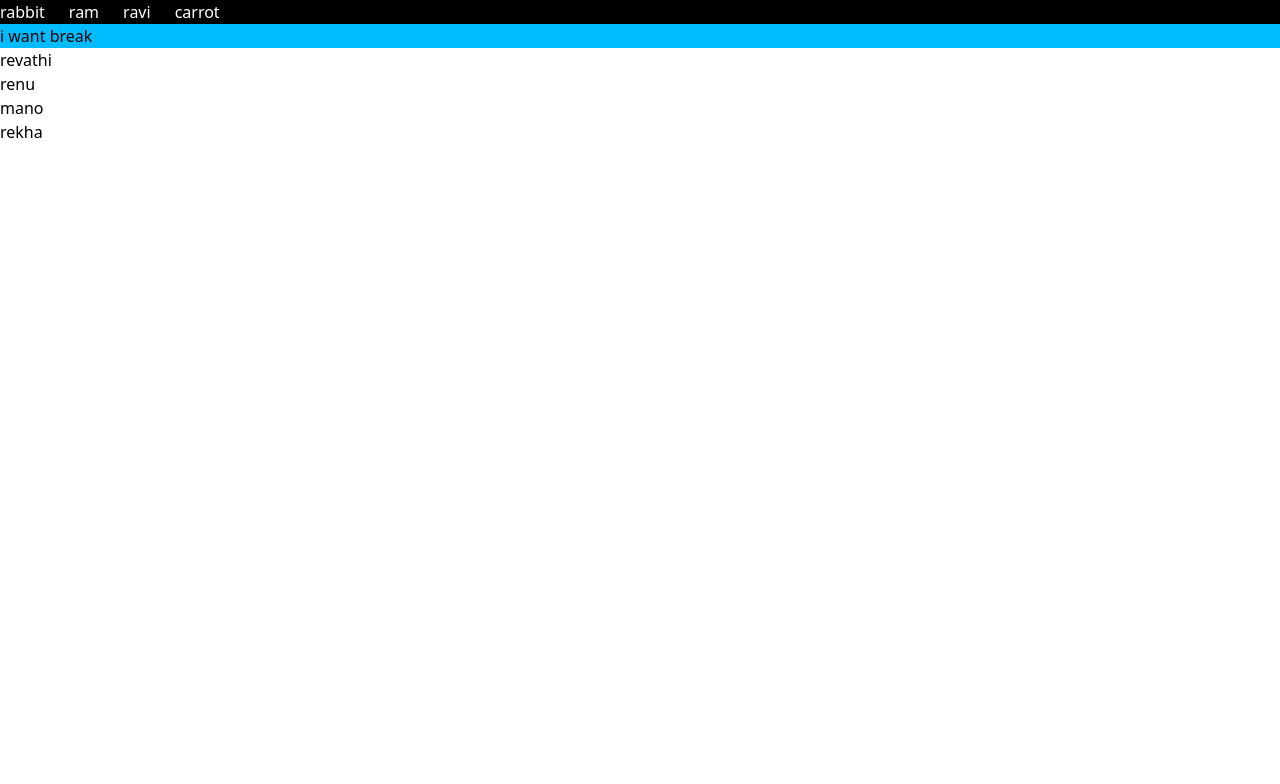
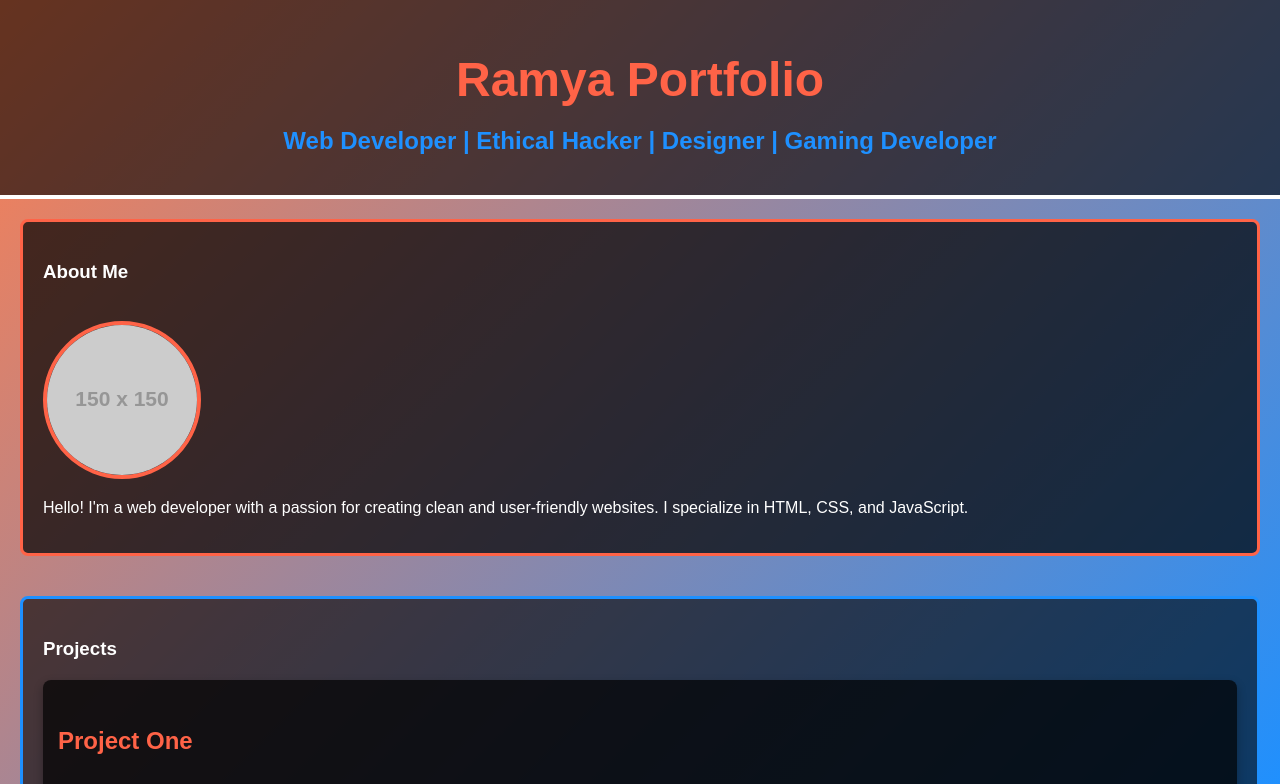
Before and after one commit to ramya8468/CloudAssessment, a plain HTML site: page index.html in a window 1280 px wide. Shown: the top 784 px of the page. Drawn offline with nearby package versions, Linux system fonts and the light colour scheme; placeholder pictures from the web are drawn by us.

Commit message:
Add files via upload

```diff
--- a/index.html
+++ b/index.html
@@ -1,36 +1,152 @@
-<!doctype html>
-<html>
-  <head>
-    <meta charset="UTF-8" />
-    <meta name="viewport" content="width=device-width, initial-scale=1.0" />
-    <script src="https://cdn.jsdelivr.net/npm/@tailwindcss/browser@4"></script>
-  </head>
-  <body>
-   <nav class="bg-black">
-    <ul class="flex space-x-6">
-        <li>
-            <a href="./index.html"class="text-white">rabbit</a>
-        </li>
-        <li>
-            <a href="./ram.html"class="text-white">ram</a>
-        </li>
-        <li>
-            <a href="./ravi.html"class="text-white">ravi</a>
-        </li>
-        <li>
-            <a href="./carrot.html"class="text-white">carrot</a>
-        </li>
-    </ul>
-   </nav>
-   <footer class="bg-sky-400">
-    <h1>i want break</h1>
-   </footer>
-   <div class="flex-container">
-   <div>revathi</div>
-   <div>renu</div>
-   <div>mano</div>
-   <div>rekha</div>
-   </div>
+<!DOCTYPE html>
+<html lang="en">
+<head>
+  <meta charset="UTF-8">
+  <title>Ramya Portfolio</title>
+  <style>
+    /* Body Styling */
+    body {
+      font-family: Arial, sans-serif;
+      margin: 0;
+      padding: 0;
+      background: linear-gradient(135deg, #ff7f50, #1e90ff); /* Colorful gradient */
+      color: white;
+      height: 100vh;
+      display: flex;
+      flex-direction: column;
+      justify-content: space-between;
+    }
 
-  </body>
+    /* Header Styling */
+    header {
+      text-align: center;
+      padding: 20px;
+      background: rgba(0, 0, 0, 0.6);
+      border-bottom: 4px solid #fff;
+    }
+
+    h1 {
+      font-size: 3em;
+      margin-bottom: 10px;
+      color: #ff6347;
+    }
+
+    h2 {
+      color: #1e90ff;
+      font-size: 1.5em;
+    }
+
+    /* About Me Section */
+    section {
+      padding: 20px;
+      margin: 20px;
+      border-radius: 8px;
+    }
+
+    #about {
+      background: rgba(0, 0, 0, 0.7); /* Slightly darker background for contrast */
+      border: 3px solid #ff6347;
+    }
+
+    /* Profile Image */
+    #profile-img {
+      border-radius: 50%;
+      width: 150px;
+      height: 150px;
+      object-fit: cover;
+      margin-top: 20px;
+      border: 4px solid #ff6347;
+    }
+
+    /* Projects Section */
+    #projects {
+      background: rgba(0, 0, 0, 0.6);
+      border: 3px solid #1e90ff;
+    }
+
+    .project {
+      background-color: rgba(0, 0, 0, 0.7);
+      padding: 15px;
+      border-radius: 8px;
+      margin: 20px 0;
+      box-shadow: 0 4px 10px rgba(0,0,0,0.3);
+    }
+
+    .project img {
+      width: 100%;
+      border-radius: 8px;
+    }
+
+    .project h4 {
+      font-size: 1.5em;
+      color: #ff6347;
+    }
+
+    /* Contact Section */
+    #contact {
+      background: rgba(0, 0, 0, 0.7);
+      border: 3px solid #1e90ff;
+    }
+
+    /* Footer Styling */
+    footer {
+      text-align: center;
+      padding: 10px;
+      background-color: rgba(0, 0, 0, 0.8);
+      color: #ff6347;
+    }
+
+    /* Links Styling */
+    a {
+      text-decoration: none;
+      color: #1e90ff;
+    }
+
+    a:hover {
+      color: #ff6347;
+    }
+
+  </style>
+</head>
+<body>
+
+  <header>
+    <h1>Ramya Portfolio</h1>
+    <h2>Web Developer | Ethical Hacker | Designer | Gaming Developer</h2>
+  </header>
+
+  <section id="about">
+    <h3>About Me</h3>
+    <img id="profile-img" src="https://via.placeholder.com/150" alt="Ramya"> <!-- Replace with your photo -->
+    <p>Hello! I'm a web developer with a passion for creating clean and user-friendly websites. I specialize in HTML, CSS, and JavaScript.</p>
+  </section>
+
+  <section id="projects">
+    <h3>Projects</h3>
+
+    <div class="project">
+      <h4>Project One</h4>
+      <img src="https://via.placeholder.com/600x300" alt="Project One"> <!-- Replace with actual project image -->
+      <p>A simple website built using HTML and CSS.</p>
+    </div>
+
+    <div class="project">
+      <h4>Project Two</h4>
+      <img src="https://via.placeholder.com/600x300" alt="Project Two"> <!-- Replace with actual project image -->
+      <p>A to-do list app created with JavaScript and local storage.</p>
+    </div>
+
+  </section>
+
+  <section id="contact">
+    <h3>Contact</h3>
+    <p>Email: ramyamanivel@gmail.com</p>
+    <p>LinkedIn: <a href="https://linkedin.com/in/ramya" target="_blank">ramya</a></p>
+  </section>
+
+  <footer>
+    &copy; 2025 Ramya. All rights reserved.
+  </footer>
+
+</body>
 </html>
```
